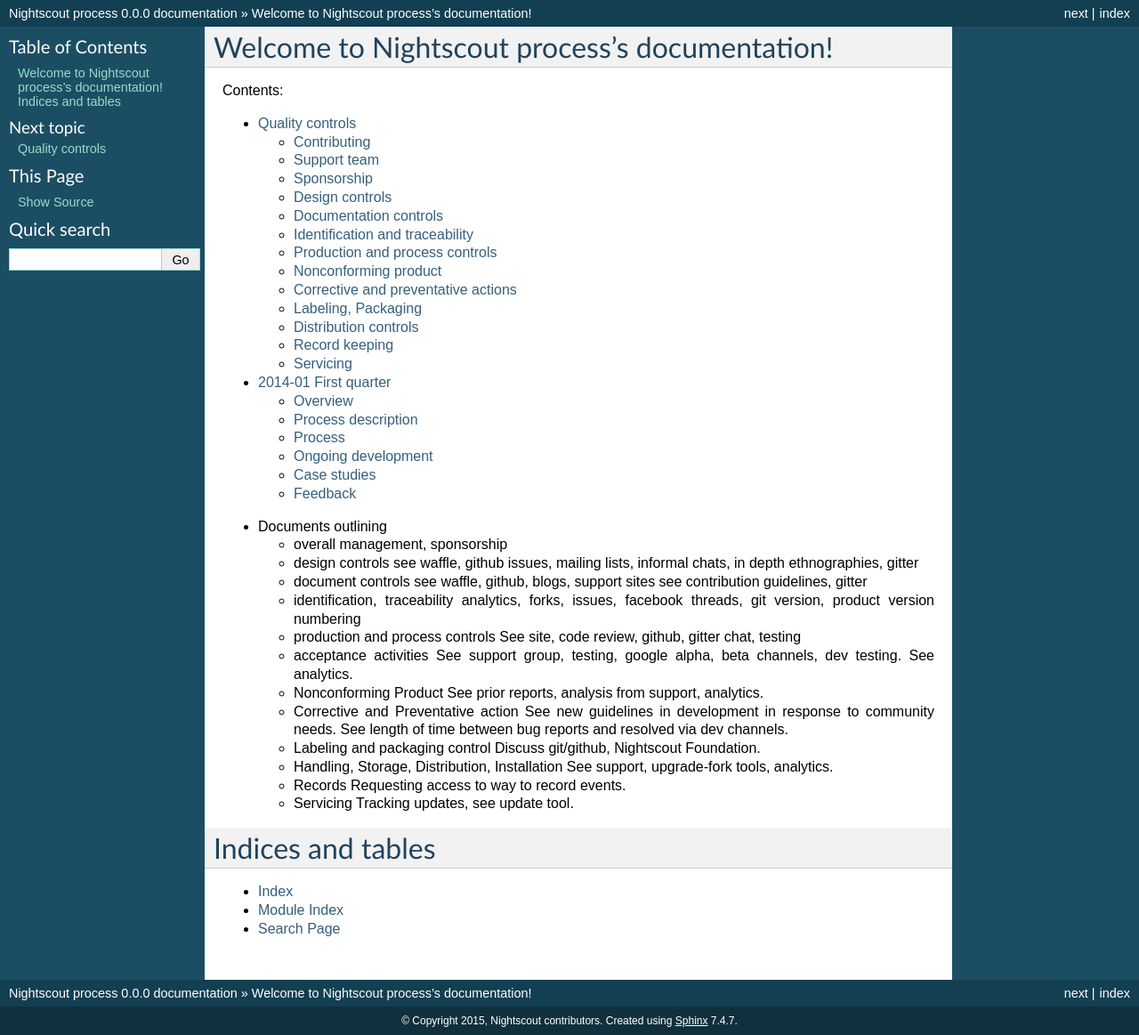
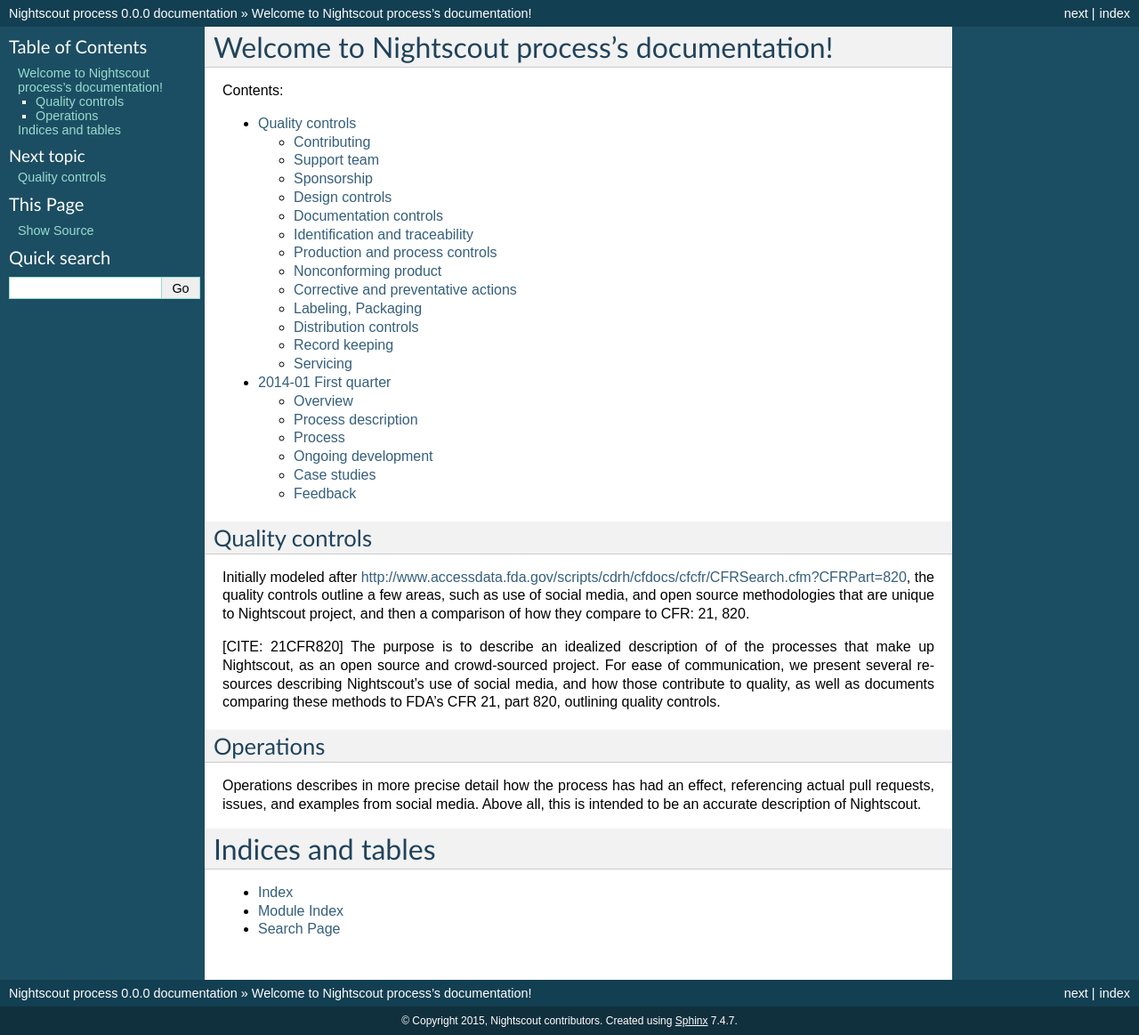
Before and after one commit to nightscout/process-controls, a Sphinx documentation site: the page built from source/index.rst, in a window 1280 px wide. Shown: the whole page at 89% size. Built offline with Sphinx 7.4.7, drawn with Linux system fonts in a browser that asks for light colours; formulas are drawn with MathJax 3.

Commit message:
stub out purpose of document

```diff
--- a/source/index.rst
+++ b/source/index.rst
@@ -14,39 +14,29 @@
    controls/index
    operations/2014-01/index
 
+Quality controls
+----------------
+Initially modeled after
+http://www.accessdata.fda.gov/scripts/cdrh/cfdocs/cfcfr/CFRSearch.cfm?CFRPart=820,
+the quality controls outline a few areas, such as use of social media, and open
+source methodologies that are unique to Nightscout project, and then a
+comparison of how they compare to CFR: 21, 820.
+
+[CITE: 21CFR820]
+The purpose is to describe an idealized description of of the processes that
+make up Nightscout, as an open source and crowd-sourced project.  For ease of
+communication, we present several resources describing Nightscout's use of
+social media, and how those contribute to quality, as well as documents
+comparing these methods to FDA's CFR 21, part 820, outlining quality controls.
 
 
-* Documents outlining
 
-  * overall management, sponsorship
-  * design controls
-    see waffle, github issues, mailing lists, informal chats, in depth
-    ethnographies, gitter
-  * document controls
-    see waffle, github, blogs, support sites
-    see contribution guidelines, gitter
-  * identification, traceability
-    analytics, forks, issues, facebook threads, git version, product
-    version numbering
-  * production and process controls
-    See site, code review, github, gitter chat, testing
-  * acceptance activities
-    See support group, testing, google alpha, beta channels, dev
-    testing.  See analytics.
-  * Nonconforming Product
-    See prior reports, analysis from support, analytics.
-  * Corrective and Preventative action
-    See new guidelines in development in response to community needs.
-    See length of time between bug reports and resolved via dev
-    channels.
-  * Labeling and packaging control
-    Discuss git/github, Nightscout Foundation.
-  * Handling, Storage, Distribution, Installation
-    See support, upgrade-fork tools, analytics.
-  * Records
-    Requesting access to way to record events.
-  * Servicing
-    Tracking updates, see update tool.
+Operations
+----------
+Operations describes in more precise detail how the process has had an effect,
+referencing actual pull requests, issues, and examples from social media.
+Above all, this is intended to be an accurate description of Nightscout.
+
 
 Indices and tables
 ==================
```
